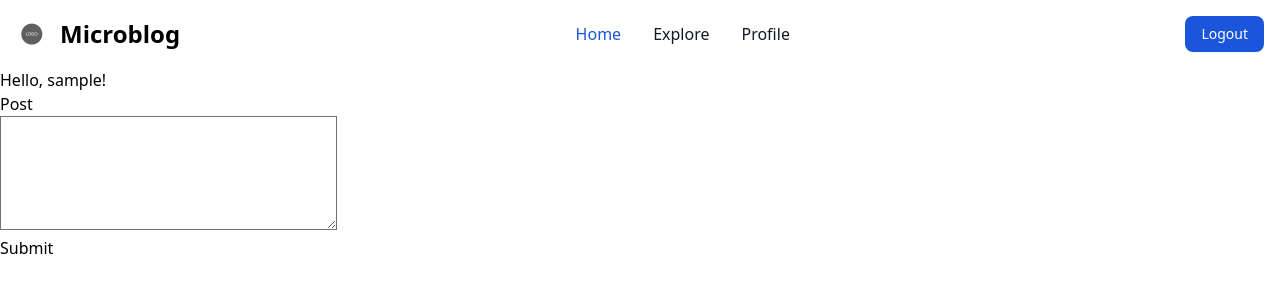
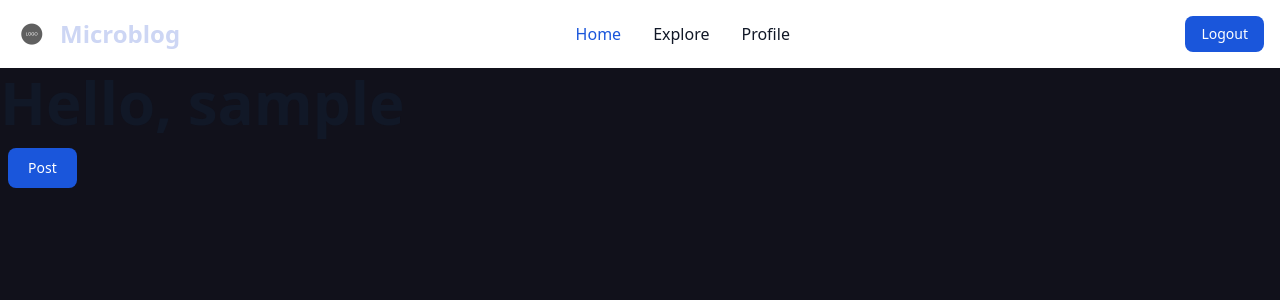
Before and after one commit to Exoutia/microblog, a Flask app: page / in a window 1280 px wide. Shown: the top 300 px of the page. Run offline with Flask 3, Linux system fonts and the light colour scheme; the visitor is signed in with stand-in values (Sample User, id 1); data comes from the database, SQL or seed files in the repository; data that the repository does not hold is empty; style sheets or scripts are compiled from the project's sources; some libraries are stand-ins or nearby versions.

Commit message:
Update base.html and tailwindbase.html

```diff
--- a/app/templates/base.html
+++ b/app/templates/base.html
@@ -11,7 +11,7 @@
 <!-- prettier-ignore -->
 
 {% block navbar %}
-    <nav class="bg-white border-gray-200 dark:bg-gray-900">
+    <nav class="bg-white border-gray-200 dark:bg-Base">
         <div class="max-w-screen-xl flex flex-wrap items-center justify-between mx-auto p-4">
     <!-- start: logo and brand name -->
             <a href="{{ url_for('index') }}"
@@ -64,20 +64,20 @@
     <!-- start: menu  -->
             <div class="items-center justify-between hidden w-full md:flex md:w-auto md:order-1"
                  id="navbar-sticky">
-                <ul class="flex flex-col p-4 md:p-0 mt-4 font-medium border border-gray-100 rounded-lg bg-gray-50 md:space-x-8 rtl:space-x-reverse md:flex-row md:mt-0 md:border-0 md:bg-white dark:bg-gray-800 md:dark:bg-gray-900 dark:border-gray-700">
+                <ul class="flex flex-col p-4 md:p-0 mt-4 font-medium border border-gray-100 rounded-lg bg-gray-50 md:space-x-8 rtl:space-x-reverse md:flex-row md:mt-0 md:border-0 md:bg-white dark:bg-Base md:dark:bg-Base dark:border-gray-700">
                     <li>
                         <a href="{{ url_for('index') }}"
-                           class="block py-2 px-3 text-white bg-blue-700 rounded md:bg-transparent md:text-blue-700 md:p-0 md:dark:text-blue-500"
+                           class="block py-2 px-3 text-Text bg-blue-700 rounded md:bg-transparent md:text-blue-700 md:p-0 md:dark:text-blue-500"
                            aria-current="page">Home</a>
                     </li>
                     <li>
                         <a href="{{ url_for('explore') }}"
-                           class="block py-2 px-3 text-gray-900 rounded hover:bg-gray-100 md:hover:bg-transparent md:hover:text-blue-700 md:p-0 md:dark:hover:text-blue-500 dark:text-white dark:hover:bg-gray-700 dark:hover:text-white md:dark:hover:bg-transparent dark:border-gray-700">Explore</a>
+                           class="block py-2 px-3 text-gray-900 rounded hover:bg-gray-100 md:hover:bg-transparent md:hover:text-blue-700 md:p-0 md:dark:hover:text-blue-500 dark:text-Text dark:hover:bg-gray-700 dark:hover:text-white md:dark:hover:bg-transparent dark:border-Base">Explore</a>
                     </li>
                     {% if not current_user.is_anonymous %}
                     <li>
                         <a href="{{ url_for('user', username=current_user.username) }}"
-                           class="block py-2 px-3 text-gray-900 rounded hover:bg-gray-100 md:hover:bg-transparent md:hover:text-blue-700 md:p-0 md:dark:hover:text-blue-500 dark:text-white dark:hover:bg-gray-700 dark:hover:text-white md:dark:hover:bg-transparent dark:border-gray-700">Profile</a>
+                           class="block py-2 px-3 text-gray-900 rounded hover:bg-gray-100 md:hover:bg-transparent md:hover:text-blue-700 md:p-0 md:dark:hover:text-blue-500 dark:text-Text dark:hover:bg-gray-700 dark:hover:text-white md:dark:hover:bg-transparent dark:border-gray-700">Profile</a>
 </li>
                     {% endif %}
                 </ul>
@@ -92,7 +92,7 @@
         {% with messages = get_flashed_messages() %}
             {% if messages %}
                 {% for message in messages %}
-                  <div id="alert-1" class="flex items-center p-4 mb-4 text-blue-800 rounded-lg bg-blue-50 dark:bg-gray-800 dark:text-blue-400" role="alert">
+                  <div id="alert-1" class="flex items-center p-4 mb-4 text-blue-800 rounded-lg bg-blue-50 dark:bg-Surface1 dark:text-blue-400" role="alert">
                     <svg class="flex-shrink-0 w-4 h-4" aria-hidden="true" xmlns="http://www.w3.org/2000/svg" fill="currentColor" viewBox="0 0 20 20">
                       <path d="M10 .5a9.5 9.5 0 1 0 9.5 9.5A9.51 9.51 0 0 0 10 .5ZM9.5 4a1.5 1.5 0 1 1 0 3 1.5 1.5 0 0 1 0-3ZM12 15H8a1 1 0 0 1 0-2h1v-3H8a1 1 0 0 1 0-2h2a1 1 0 0 1 1 1v4h1a1 1 0 0 1 0 2Z"/>
                     </svg>
@@ -100,7 +100,7 @@
                     <div class="ms-3 text-sm font-medium">
                       {{ message }}
                     </div>
-                      <button type="button" class="ms-auto -mx-1.5 -my-1.5 bg-blue-50 text-blue-500 rounded-lg focus:ring-2 focus:ring-blue-400 p-1.5 hover:bg-blue-200 inline-flex items-center justify-center h-8 w-8 dark:bg-gray-800 dark:text-blue-400 dark:hover:bg-gray-700" data-dismiss-target="#alert-1" aria-label="Close">
+                      <button type="button" class="ms-auto -mx-1.5 -my-1.5 bg-blue-50 text-blue-500 rounded-lg focus:ring-2 focus:ring-blue-400 p-1.5 hover:bg-blue-200 inline-flex items-center justify-center h-8 w-8 dark:bg-Surface1 dark:text-blue-400 dark:hover:bg-Surface2" data-dismiss-target="#alert-1" aria-label="Close">
                         <span class="sr-only">Close</span>
                         <svg class="w-3 h-3" aria-hidden="true" xmlns="http://www.w3.org/2000/svg" fill="none" viewBox="0 0 14 14">
                           <path stroke="currentColor" stroke-linecap="round" stroke-linejoin="round" stroke-width="2" d="m1 1 6 6m0 0 6 6M7 7l6-6M7 7l-6 6"/>
--- a/app/templates/index.html
+++ b/app/templates/index.html
@@ -1,29 +1,70 @@
-
-{% extends 'base.html' %}
+{% extends "base.html" %}
 {% block app_content %}
-    <h1>Hello, {{ current_user.username }}! </h1>
+    <h1 class="mb-4 mt-1 text-3xl font-extrabold text-gray-900 dark:text-white md:text-5xl lg:text-6xl">
+        Hello,
+        {{ current_user.username }}
+    </h1>
+    {# only if the file is home page otherwise post form will not be visible #}
     {% if form %}
-    <form action="" method="post">
-        {{form.hidden_tag()}}
-        <p>
-            {{form.post.label}}<br>
-            {{form.post(cols=32, rows=4)}} <br>
-            {% for error in form.post.errors %}
-            <span style="color: red;">
-            [{{error}}]
-            </span>
-            {% endfor %}
-        </p>
-        {{form.submit()}}
-    </form>
+        <!-- Modal toggle -->
+        <button data-modal-target="crud-modal"
+                data-modal-toggle="crud-modal"
+                class="block text-white bg-blue-700 hover:bg-blue-800 focus:ring-4 focus:outline-none m-2 focus:ring-blue-300 font-medium rounded-lg text-sm px-5 py-2.5 text-center dark:bg-blue-600 dark:hover:bg-blue-700 dark:focus:ring-blue-800"
+                type="button">Post</button>
+        <!-- Main modal -->
+        <div id="crud-modal"
+             tabindex="-1"
+             aria-hidden="true"
+             class="hidden overflow-y-auto overflow-x-hidden fixed top-0 right-0 left-0 z-50 justify-center items-center w-full md:inset-0 h-[calc(100%-1rem)] max-h-full">
+            <div class="relative p-4 w-full max-w-md max-h-full">
+                <!-- Modal content -->
+                <div class="relative bg-white rounded-lg shadow dark:bg-Base">
+                    <!-- Modal header -->
+                    <div class="flex items-center justify-between p-4 md:p-5 border-b rounded-t dark:border-Overlay0">
+                        <h3 class="text-lg font-semibold text-Base dark:text-white">Create New Post</h3>
+                        <button type="button"
+                                class="text-gray-400 bg-transparent hover:bg-gray-200 hover:text-Base rounded-lg text-sm w-8 h-8 ms-auto inline-flex justify-center items-center dark:hover:bg-Surface1 dark:hover:text-Text"
+                                data-modal-toggle="crud-modal">
+                            <svg class="w-3 h-3"
+                                 aria-hidden="true"
+                                 xmlns="http://www.w3.org/2000/svg"
+                                 fill="none"
+                                 viewBox="0 0 14 14">
+                                <path stroke="currentColor" stroke-linecap="round" stroke-linejoin="round" stroke-width="2" d="m1 1 6 6m0 0 6 6M7 7l6-6M7 7l-6 6" />
+                            </svg>
+                            <span class="sr-only">Close</span>
+                        </button>
+                    </div>
+                    <!-- Modal body -->
+                    <form action="" method="post" class="p-4 md:p-5">
+                        {{ form.hidden_tag() }}
+                        <div class="grid gap-4 mb-4 grid-cols-2">
+                            <div class="col-span-2">
+                                {{ form.post.label(class_="block text-black mb-2 text-sm font-medium text-gray-900 dark:text-Text") }}
+                                {{ form.post(cols=32, rows=4, class_="block p-2.5 w-full text-sm text-Base bg-gray-50 rounded-lg border border-Surface2 focus:ring-blue-500 focus:border-blue-500 dark:bg-Surface2 dark:border-Surface1 dark:placeholder-gray-400 dark:text-Text dark:focus:ring-blue-500 dark:focus:border-blue-500") }}
+                                {% for error in form.post.errors %}<span class="text-Red">[{{ error }}]</span>{% endfor %}
+                            </div>
+                        </div>
+                        <button type="submit"
+                                class="text-white inline-flex items-center bg-blue-700 hover:bg-blue-800 focus:ring-4 focus:outline-none focus:ring-blue-300 font-medium rounded-lg text-sm px-5 py-2.5 text-center dark:bg-blue-600 dark:hover:bg-blue-700 dark:focus:ring-blue-800">
+                            <svg class="me-1 -ms-1 w-5 h-5"
+                                 fill="currentColor"
+                                 viewBox="0 0 20 20"
+                                 xmlns="http://www.w3.org/2000/svg">
+                                <path fill-rule="evenodd" d="M10 5a1 1 0 011 1v3h3a1 1 0 110 2h-3v3a1 1 0 11-2 0v-3H6a1 1 0 110-2h3V6a1 1 0 011-1z" clip-rule="evenodd">
+                                </path>
+                            </svg>
+                            {{ form.submit() }}
+                        </button>
+                    </form>
+                </div>
+            </div>
+        </div>
     {% endif %}
     {% for post in posts %}
-        {% include '_post.html' %}
+        {% include "_post.html" %}
+
     {% endfor %}
-    {% if prev_url %}
-    <a href="{{ prev_url }}">Newer posts</a>
-    {% endif %}
-    {% if next_url %}
-    <a href="{{ next_url }}">Older posts</a>
-    {% endif %}
+    {% if prev_url %}<a href="{{ prev_url }}">Newer posts</a>{% endif %}
+    {% if next_url %}<a href="{{ next_url }}">Older posts</a>{% endif %}
 {% endblock app_content %}
--- a/app/templates/tailwindbase.html
+++ b/app/templates/tailwindbase.html
@@ -18,7 +18,7 @@
               }
         </script>
     </head>
-    <body>
+    <body class="bg-Crust text-Text">
         {% block navbar %}
         {% endblock navbar %}
         <div class="container mx-auto">
```
